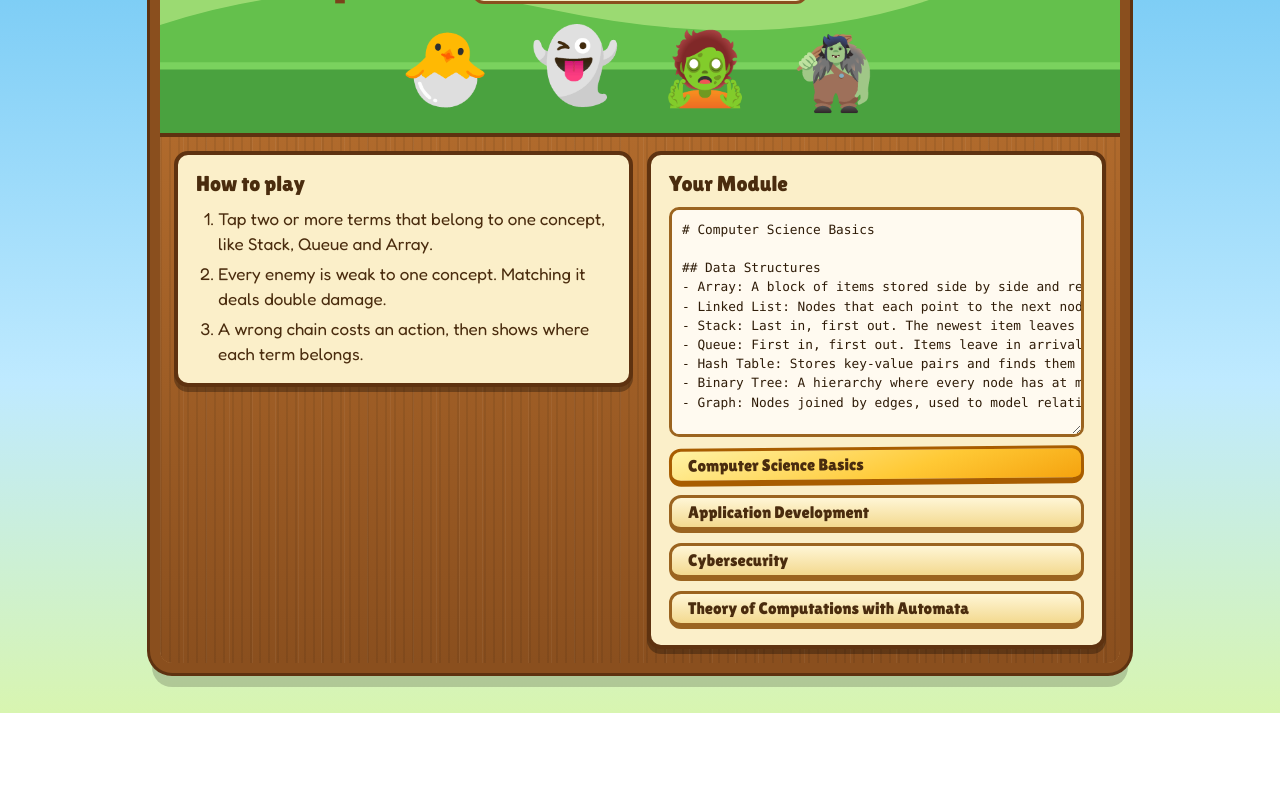
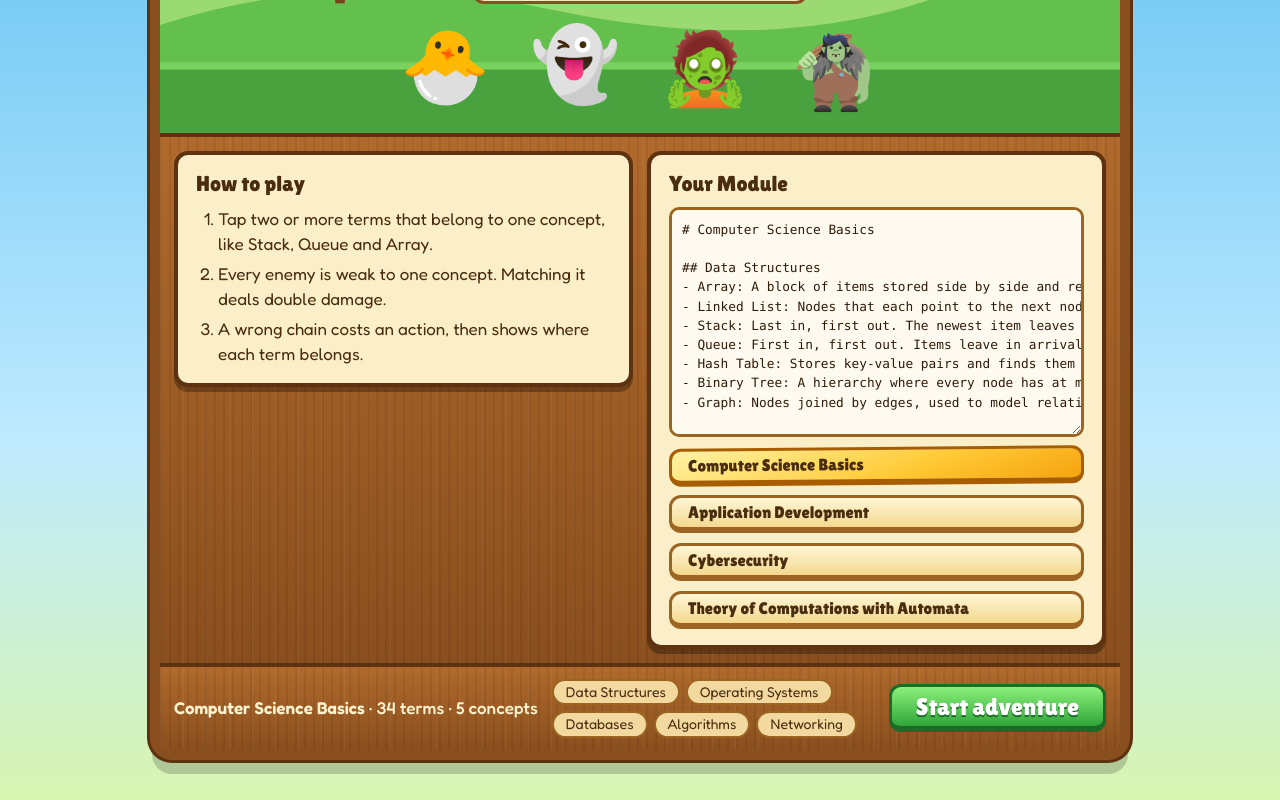
Before and after one commit to C00kiebyte/egghead-venture, a Next.js app: page / in a window 1280 px wide. Shown: the part 227-1027 px from the top of the page. Before the commit the page ends 940 px from the top, so only its background shows below. Built offline with nearby package versions, Linux system fonts and the light colour scheme.

Commit message:
feat(ui): add startbar with module summary and adventure start button
- Render startbar UI inside UploadPanel
- Display module title, term counts, topic chips, and start button when module parsing succeeds
- Show error alert inside startbar when module parsing fails

```diff
--- a/components/upload-panel.tsx
+++ b/components/upload-panel.tsx
@@ -98,6 +98,32 @@ export default function UploadPanel({ onStart, art, onArt }: Props) {
             </div>
           </section>
         </div>
+
+        <div className="startbar wood">
+          {gameTerms.ok ? (
+            <>
+              <p className="start-summary" role="status">
+                <strong className="start-title">{gameTerms.module.title}</strong>
+                <span className="start-sep"> · </span>
+                {gameTerms.module.terms.length} terms · {gameTerms.module.topics.length} concepts
+              </p>
+
+              <ul className="chips">
+                {gameTerms.module.topics.map((t) => (
+                  <li key={t}>{t}</li>
+                ))}
+              </ul>
+
+              <button type="button" className="btn attack" onClick={() => {}}>
+                Start adventure
+              </button>
+            </>
+          ) : (
+            <p className="error" role="alert">
+              {gameTerms.error}
+            </p>
+          )}
+        </div>
       </div>
     </main>
   );
```
